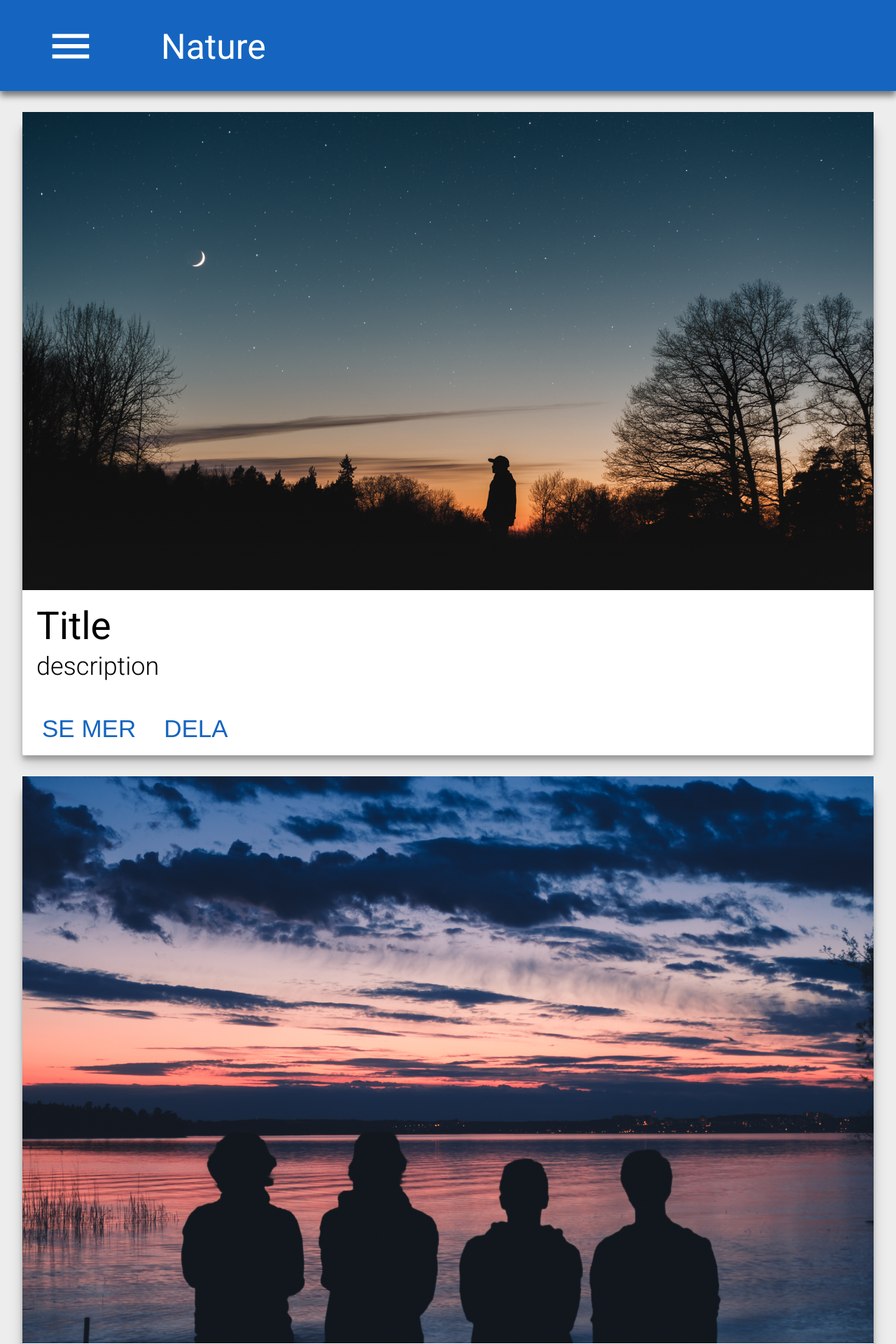
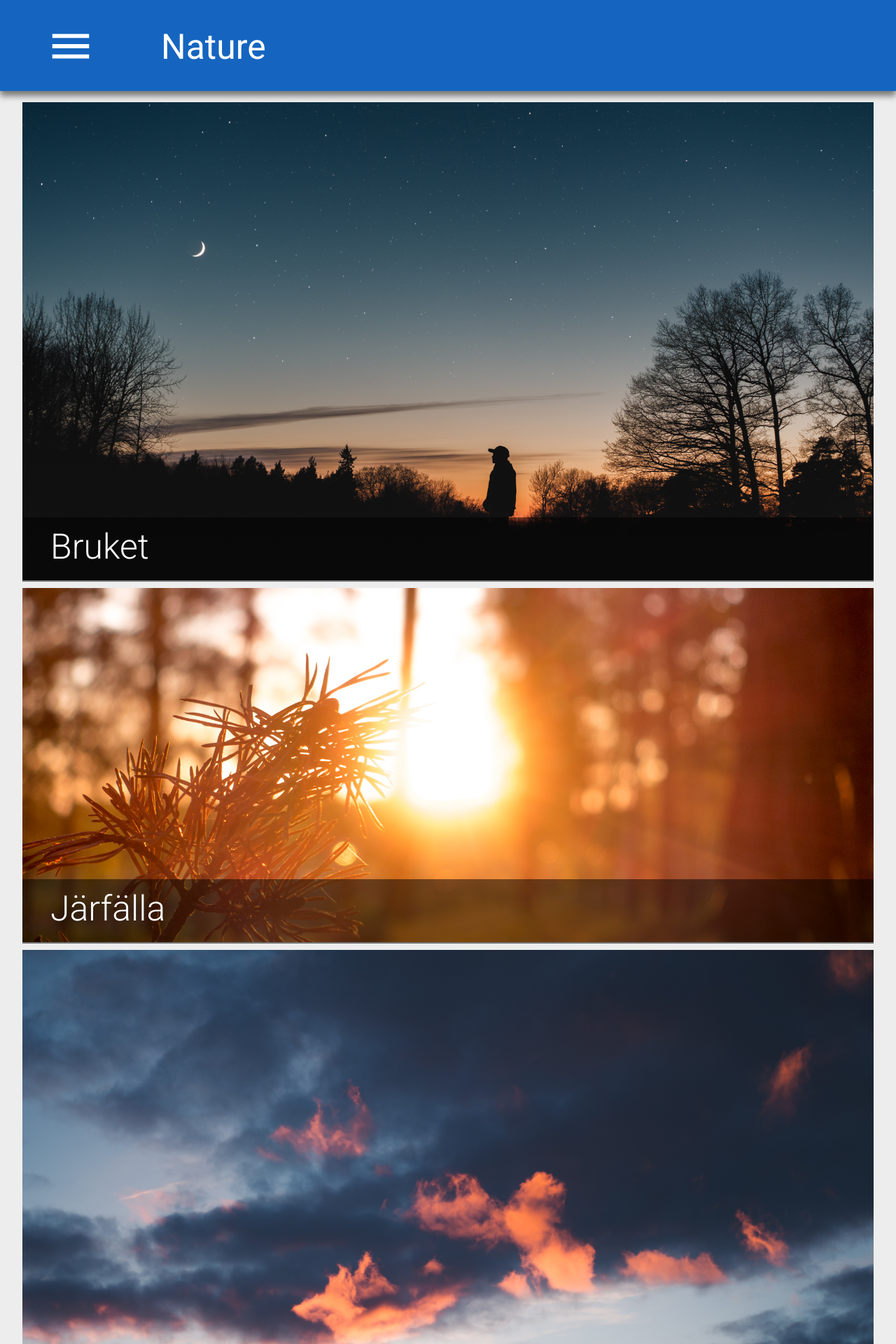
Before and after one commit to joxterboi/2interface, a PHP site: page /nature.php in a window 1280 px wide. Shown: the top 1920 px of the page at 70% size. Run offline with PHP 8.4, Linux system fonts and the light colour scheme; grey boxes are pictures that could not be loaded.

Commit message:
Removed cards and replace with tiles, added contatc page and added more content.

```diff
--- a/includes/menu.php
+++ b/includes/menu.php
@@ -1,6 +1,6 @@
 <div class="mMenu mOnly">
 	<p id="mMenuTitle">Portfolio</p>
-	<div class="devider"></div>
+	<div class="divider" style="height: 1px;background-color: rgba(0,0,0,0.3);width: 90%;margin-left: 5%;"></div>
 	<p id="mMenuSubTitle" class="mOnly">All pages</p>
 	<ul>
 		<li>
@@ -10,6 +10,7 @@
 			<a href="landscape.php" id="mMenuItems"><img src="icons/landscape.svg"> Landscape</a>
 		</li>
 	</ul>
+	<a href="kontakt.php" style="text-decoration: none;"><p style="text-align: center;font-size: 30px;color: rgba(0,0,0,0.6);margin-top: 750px;">Kontakta oss här!</p></a>
 </div>
 <!-- - - - - - - - - - - - - - - - - - - - - - - - - - - - - - - - - - - - - - - - - Menu fuckery- - - - - - - - - - - - - - - - - - - - - - - - - - - - - - - - - - - - - - - - - - - - - - - - - - - - - - - - - - - - - - - -->
 <div class="openMenu mOnly">
--- /dev/null
+++ b/includes/tile.php
@@ -0,0 +1,5 @@
+<div class="tile">
+	<img src="images/<?php echo $tileImage?>.jpg">
+	<p><?php echo $tileName?></p>
+	<div class="dark"></div>
+</div>
--- a/nature.php
+++ b/nature.php
@@ -4,25 +4,27 @@
 	include 'includes/header.php';
 ?>
 <?php include 'includes/menu.php'; ?>
-<!-- <div class="clear"></div> -->
 
 <?php
-	$cardImage = "vinceSilhouette.jpg";
-	$cardTitle = "Title";
-	$cardSubTitle = 'description';
-	$cardLink1 = "link1";
-	$cardLink2 = "link2";
-	include 'includes/card.php';
+$tileImage = "vinceSilhouette";
+$tileName = "Bruket";
+include 'includes/tile.php';
 ?>
 <?php
-	$cardImage = "4persSilhouette.jpg";
-	$cardTitle = "Title";
-	$cardSubTitle = 'description';
-	$cardLink1 = "link1";
-	$cardLink2 = "link2";
-	include 'includes/card.php';
+$tileImage = "nature";
+$tileName = "Järfälla";
+include 'includes/tile.php';
+?>
+<?php
+$tileImage = "clouds";
+$tileName = "Viksjö";
+include 'includes/tile.php';
+?>
+<?php
+$tileImage = "4persSilhouette";
+$tileName = "Kungsängen";
+include 'includes/tile.php';
 ?>
 
 
-
 <?php include "includes/footer.php";?>
--- a/style.css
+++ b/style.css
@@ -127,10 +127,11 @@ html, body {
 
 
 
-.devider {
-	width: 100%;
-	height: 3px;
+.divider {
+	width: 90%;
+	height: 1px;
 	background-color: rgba(0,0,0,0.5);
+	margin-left: 5%;
 }
 
 /**************************************BUTTONS*****************************************/
@@ -186,5 +187,36 @@ input[type=submit] {
 	width: 76%;
 }
 
+/***********************************************************TILES****************************************************************/
+
+.tile {
+	width:95%;
+	height: auto;
+	margin-left: 2.5%;
+	margin-bottom: 5px;
+}
+.tile p {
+	color:#fff;
+	font-size: 50px;
+	margin-left: 40px;
+	margin-top: -83px;
+	font-weight: 300;
+	z-index: 6;
+	position: absolute;
+}
+
+.tile img {
+	width:100%;
+	border-bottom: solid 2px rgba(0,0,0,0.5);
+}
+
+.dark {
+	height: 90px;
+	width: 95%;
+	background-color: rgba(0,0,0,0.5);
+	margin-top: -96px;
+	z-index: 5;
+	position: absolute;
+}
 
 /********************************************mONLY*********************************************/
```
Also changed, not shown: city.php (+17 -15 lines), index.php (+20 -13 lines), kontakt.php (added, +14 -0 lines), landscape.php (+17 -13 lines), images/beachSunset.jpg (added), images/florence.jpg (added), images/oneWtc.jpg (added), images/venice.jpg (added), 1 other file.
